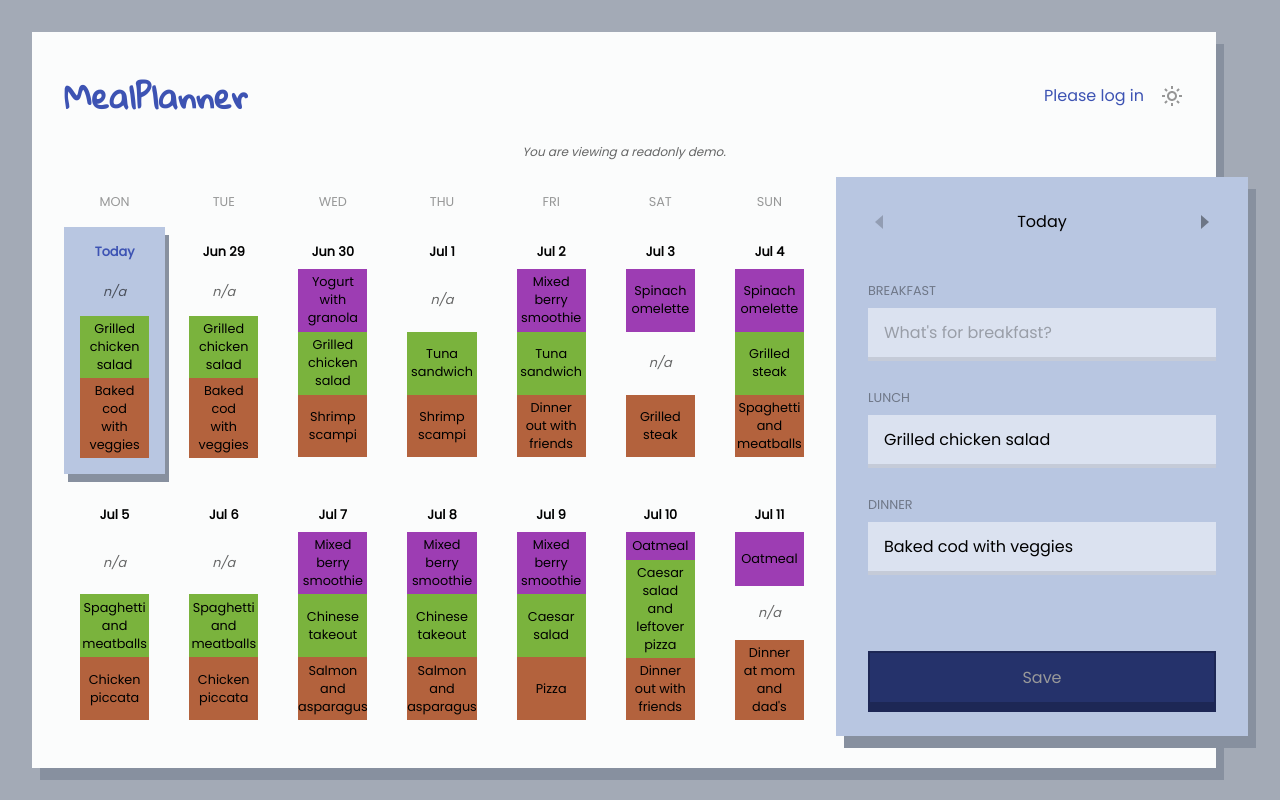
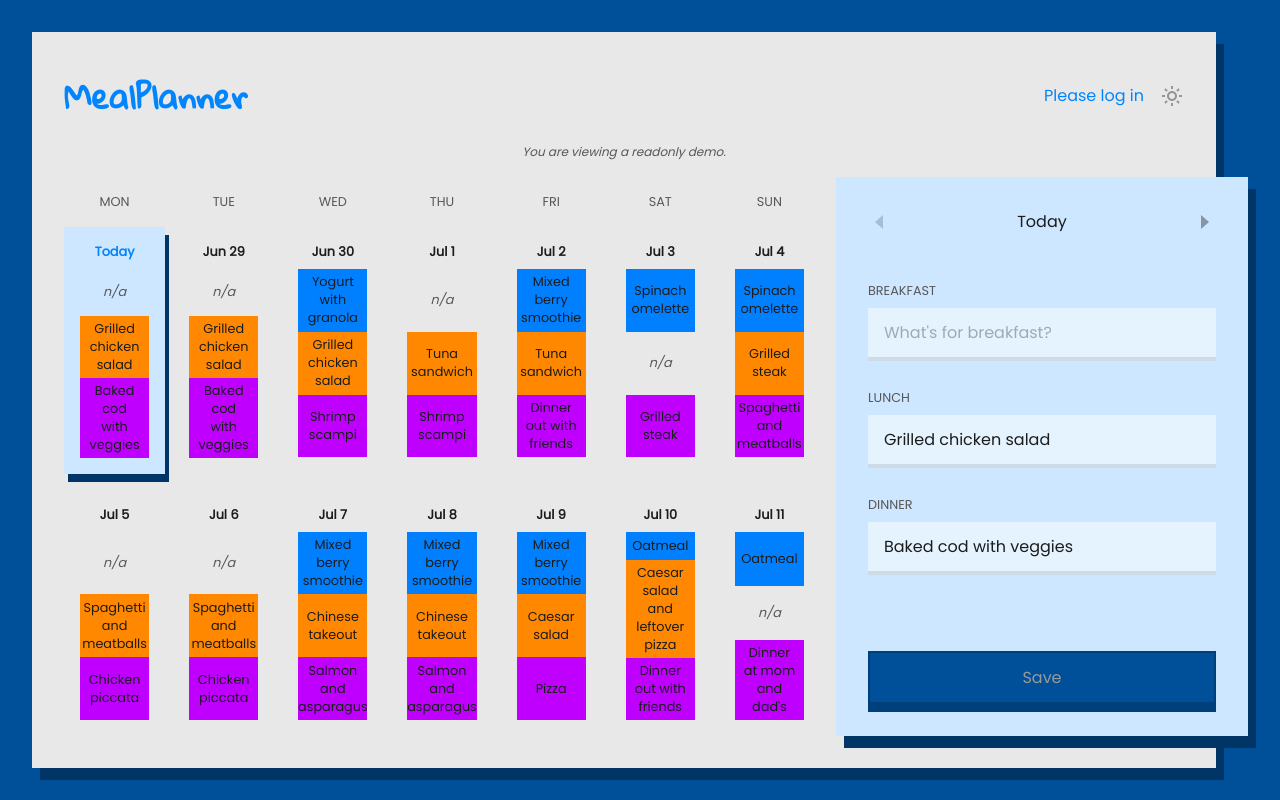
Before and after one commit to msandula12/meal-planner-client, a React (Create React App) app: page /schedule-demo in a window 1280 px wide. Built offline with nearby package versions, Linux system fonts and the light colour scheme; no server answers.

Commit message:
feat: dark mode colors

```diff
--- a/src/App.tsx
+++ b/src/App.tsx
@@ -1,10 +1,11 @@
 import { useEffect } from 'react';
-import { useDispatch } from 'react-redux';
+import { useDispatch, useSelector } from 'react-redux';
 import { Route, Switch, useHistory } from 'react-router-dom';
+import classNames from 'classnames';
 
 import { getUserFromToken, getUserToken, isValidToken } from 'api/users';
 import { Routes } from 'constants/enums';
-import { changeUser } from 'redux/reducers/userSlice';
+import { changeUser, selectIsDarkMode } from 'redux/reducers/userSlice';
 
 import Home from 'components/Home/Home';
 import MealPlanner from 'components/MealPlanner/MealPlanner';
@@ -14,6 +15,7 @@ import ProtectedRoute from 'components/ProtectedRoute/ProtectedRoute';
 function App() {
   const dispatch = useDispatch();
   const history = useHistory();
+  const isDarkMode = useSelector(selectIsDarkMode);
 
   useEffect(() => {
     const token = getUserToken();
@@ -25,15 +27,19 @@ function App() {
     }
   }, [dispatch, history]);
 
+  const cls = classNames({
+    dark: isDarkMode,
+  });
+
   return (
-    <>
+    <div className={cls}>
       <Switch>
         <Route exact path={Routes.HOME} component={Home} />
         <Route path={Routes.DEMO} component={MealPlanner} />
         <ProtectedRoute path={Routes.SCHEDULE} component={MealPlanner} />
         <Route path={Routes.NOT_FOUND} component={NotFound} />
       </Switch>
-    </>
+    </div>
   );
 }
 
--- a/src/components/Home/Home.scss
+++ b/src/components/Home/Home.scss
@@ -1,7 +1,7 @@
 @import 'styles/variables';
 
 .home {
-  background-color: $fgColor;
+  background-color: var(--fgColor);
   padding: 2rem 4rem;
   min-height: 100vh;
   display: flex;
@@ -32,7 +32,7 @@
   margin-top: 2rem;
 
   img {
-    box-shadow: 6rem 6rem 6rem rgba(0, 0, 0, 0.4);
+    box-shadow: 6rem 6rem 6rem var(--shadowColor);
     transform: scale(0.5) skew(-40deg, 20deg);
     width: 100%;
   }
--- a/src/components/MealPlanner/MealPlanner.scss
+++ b/src/components/MealPlanner/MealPlanner.scss
@@ -1,14 +1,14 @@
 @import 'styles/variables';
 
 .meal-planner-wrapper {
-  background-color: $bgColor;
+  background-color: var(--bgColor);
   height: 100vh;
   overflow-x: hidden;
   padding: 2rem 4rem 2rem 2rem;
 }
 
 .meal-planner {
-  background-color: $fgColor;
+  background-color: var(--fgColor);
   display: flex;
   flex-direction: column;
   min-height: 100%;
--- a/src/components/NotFound/NotFound.scss
+++ b/src/components/NotFound/NotFound.scss
@@ -2,14 +2,14 @@
 
 .not-found {
   align-items: center;
-  background-color: $fgColor;
+  background-color: var(--fgColor);
   display: flex;
   flex-direction: column;
   height: 100vh;
   justify-content: center;
 
   h1 {
-    color: $accentColor;
+    color: var(--accentColor);
     font-family: $accentFont;
     font-size: 6rem;
   }
--- a/src/components/Schedule/Schedule.scss
+++ b/src/components/Schedule/Schedule.scss
@@ -1,3 +1,5 @@
+@import 'styles/variables';
+
 .schedule {
   display: grid;
   flex: 1;
@@ -9,7 +11,7 @@
 }
 
 .day-of-week {
-  color: rgba(0, 0, 0, 0.4);
+  color: var(--fontColorAccent);
   font-size: 0.8rem;
   text-align: center;
   text-transform: uppercase;
--- a/src/components/Schedule/ScheduleDay.scss
+++ b/src/components/Schedule/ScheduleDay.scss
@@ -7,13 +7,13 @@
   padding: 1rem;
 
   &:hover {
-    background-color: rgba($primaryColor, 0.5);
+    background-color: rgba(var(--primaryColor), 0.5);
     cursor: pointer;
   }
 
   &.selected {
-    background-color: $primaryColor;
-    box-shadow: 0.25rem 0.5rem 0 darken($bgColor, 10%);
+    background-color: var(--primaryColor);
+    box-shadow: 0.25rem 0.5rem 0 var(--bgColorDark);
   }
 }
 
@@ -24,7 +24,7 @@
   text-align: center;
 
   &.is-today {
-    color: $accentColor;
+    color: var(--accentColor);
   }
 }
 
@@ -33,4 +33,6 @@
   flex-direction: column;
   flex: 1;
   justify-content: space-evenly;
+  padding: 0;
+  list-style-type: noe;
 }
--- a/src/index.scss
+++ b/src/index.scss
@@ -1,9 +1,11 @@
-@import './styles/variables';
+@import 'styles/variables';
 
 /* Element */
 * {
   box-sizing: border-box;
   margin: 0;
+  color: var(--fontColorBody);
+  transition: background-color 0.2s ease-in, color 0.2s ease-in;
 }
 
 a {
@@ -15,6 +17,7 @@ body {
   -webkit-font-smoothing: antialiased;
   font-family: $bodyFont;
   min-height: 100vh;
+  color: var(--fontColorBody);
 }
 
 button,
@@ -30,7 +33,7 @@ ul {
 
 /* General */
 .accent-text {
-  color: $accentColor;
+  color: var(--accentColor);
 
   &:hover {
     cursor: pointer;
@@ -39,8 +42,8 @@ ul {
 }
 
 .btn {
-  border: 2px solid darken($accentColor, 10%);
-  box-shadow: 0 0.5rem 0 darken($accentColor, 10%);
+  border: 2px solid var(--accentColorDark);
+  box-shadow: 0 0.5rem 0 var(--accentColorDark);
   padding: 0.75rem 1rem;
   transition: background-color 0.2s ease-in, filter 0.2s ease-in;
 
@@ -55,13 +58,13 @@ ul {
   }
 
   &.btn-primary {
-    background-color: $accentColor;
+    background-color: var(--accentColor);
     color: white;
   }
 }
 
 .container {
-  box-shadow: 0.5rem 0.75rem 0 darken($bgColor, 10%);
+  box-shadow: 0.5rem 0.75rem 0 var(--bgColorDark);
   padding: 2rem;
 }
 
@@ -70,12 +73,12 @@ ul {
 }
 
 .form-box {
-  background-color: $primaryColor;
+  background-color: var(--primaryColor);
   display: flex;
   flex-direction: column;
 
   .form-box-header {
-    color: $accentColor;
+    color: var(--accentColor);
     margin-bottom: 1rem;
   }
 
@@ -108,7 +111,7 @@ ul {
 
   .error-msg {
     bottom: 0.5rem;
-    color: rgb(200, 40, 40);
+    color: $danger;
     font-size: 0.8rem;
     left: 0;
     position: absolute;
@@ -116,7 +119,7 @@ ul {
 }
 
 .input-label {
-  color: rgba(0, 0, 0, 0.4);
+  color: var(--fontColorAccent);
   display: block;
   font-size: 0.8rem;
   margin-bottom: 0.5rem;
@@ -141,7 +144,7 @@ ul {
 }
 
 .logo {
-  color: $accentColor;
+  color: var(--accentColor);
   font-family: $accentFont;
   font-size: 2rem;
   font-weight: bold;
@@ -153,7 +156,7 @@ ul {
 }
 
 .placeholder {
-  color: rgba(0, 0, 0, 0.6);
+  color: var(--fontColorAccent);
   font-style: italic;
 }
 
@@ -165,6 +168,7 @@ ul {
   background-color: rgba(255, 255, 255, 0.5);
   border: none;
   border-bottom: 0.25rem solid rgba(0, 0, 0, 0.1);
+  color: #1c1c1c;
   font-size: 1rem;
   padding: 0.75rem 1rem;
   transition: background-color 0.4s ease-in, border-color 0.4s ease-in;
@@ -176,7 +180,7 @@ ul {
 
   &:focus {
     background-color: rgba(255, 255, 255, 0.8);
-    border-color: darken($primaryColor, 10%);
+    border-color: var(--primaryColor);
     outline: none;
   }
 }
--- a/src/styles/variables.scss
+++ b/src/styles/variables.scss
@@ -1,16 +1,47 @@
 @import url('https://fonts.googleapis.com/css2?family=Poppins&display=swap');
 @import url('https://fonts.googleapis.com/css2?family=Gloria+Hallelujah&family=Poppins&display=swap');
 
-// Colors (general)
-$accentColor: #3d53b3;
-$bgColor: #a3aab6;
-$fgColor: #fbfcfc;
-$primaryColor: #b8c6e1;
+/* Light mode */
+:root {
+  // General colors
+  --accentColor: #0085ff;
+  --accentColorDark: #{darken(#0085ff, 10%)};
+  --bgColor: #{darken(#0085ff, 20%)};
+  --bgColorDark: #{darken(#0085ff, 30%)};
+  --fgColor: #e8e8e8;
+  --primaryColor: #{lighten(#0085ff, 40%)};
+  --primaryColorDark: #{lighten(#0085ff, 30%)};
+  --shadowColor: rgba(0, 0, 0, 0.4);
+  // Font colors
+  --fontColorBody: #1c1c1c;
+  --fontColorAccent: #585757;
 
-// Colors (meals)
-$breakfast: adjust-hue($accentColor, 60deg);
-$lunch: adjust-hue($accentColor, 220deg);
-$dinner: adjust-hue($accentColor, 150deg);
+  /* Dark mode */
+  .dark {
+    // General colors
+    --accentColor: #0085ff;
+    --accentColorDark: #{darken(#0085ff, 10%)};
+    --bgColor: #{darken(#0085ff, 40%)};
+    --bgColorDark: #{darken(#0085ff, 50%)};
+    --fgColor: #1c1c1c;
+    --primaryColor: #{darken(#0085ff, 20%)};
+    --primaryColorDark: #{darken(#0085ff, 30%)};
+    --shadowColor: rgba(255, 255, 255, 0.15);
+    // Font colors
+    --fontColorBody: #e8e8e8;
+    --fontColorAccent: #969696;
+  }
+}
+
+// Meal colors
+$breakfast: adjust-hue(aqua, 30deg);
+$lunch: adjust-hue(aqua, 212deg);
+$dinner: adjust-hue(aqua, 105deg);
+
+// Other colors
+$success: #00ba34;
+$warning: #f98600;
+$danger: #e92c2c;
 
 // Fonts
 $bodyFont: 'Poppins', sans-serif;
```
